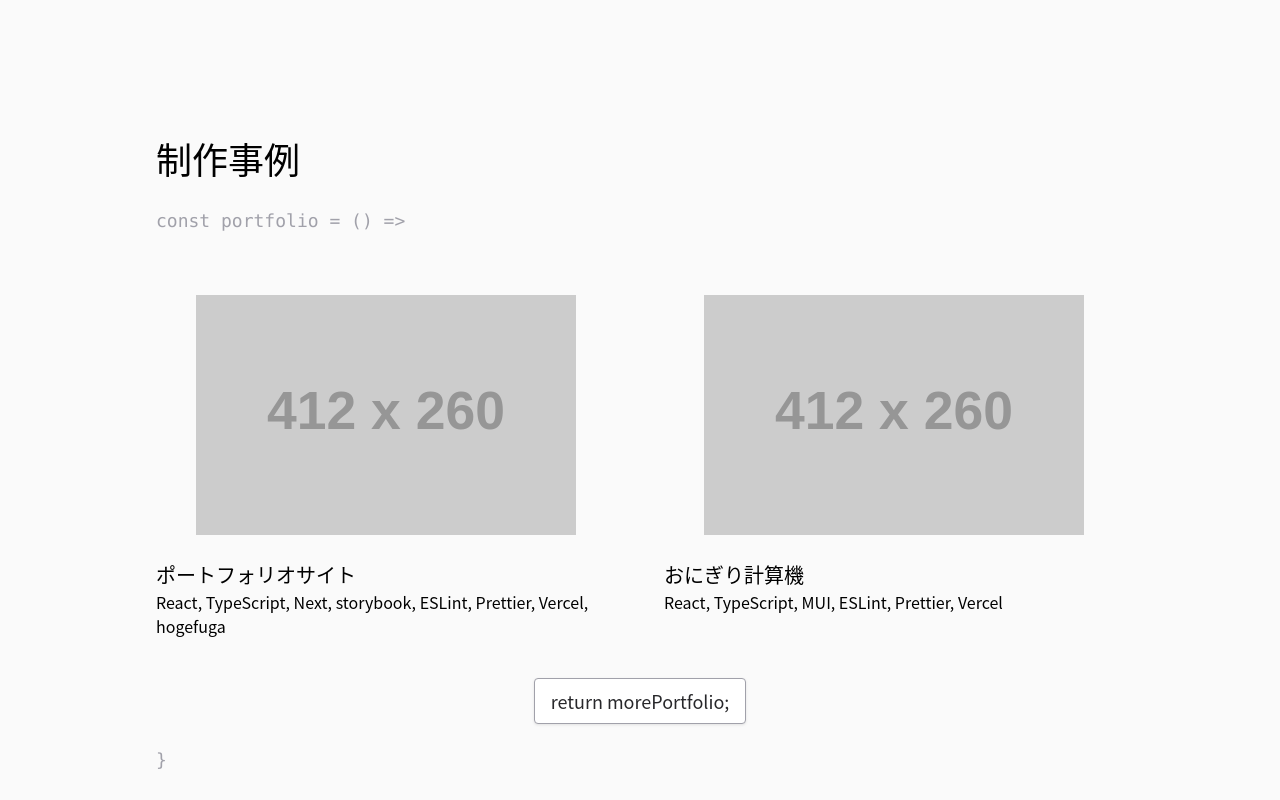
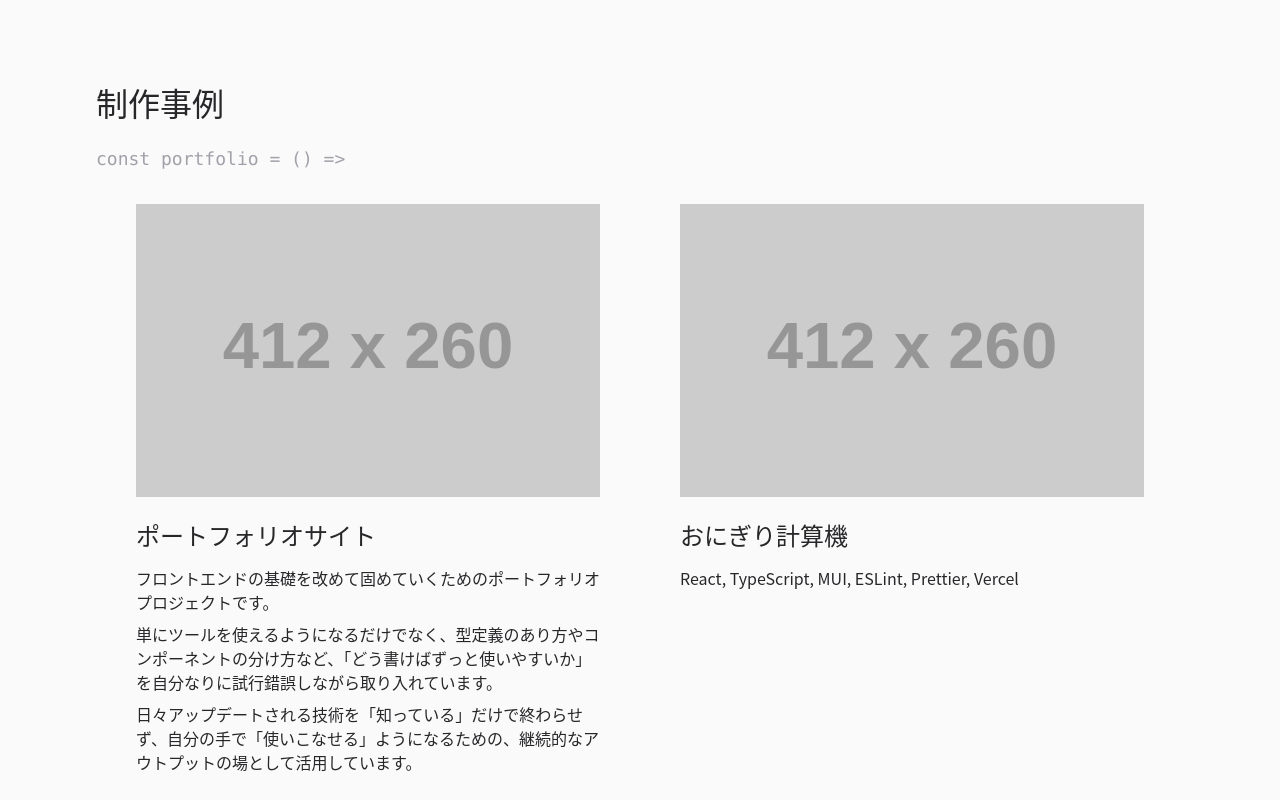
Before and after one commit to chika-create/portfolio, a Next.js app: page / in a window 1280 px wide. Shown: the part 860-1660 px from the top of the page. Built offline with nearby package versions, Linux system fonts and the light colour scheme.

Commit message:
♻ ポートフォリオリストコンポーネントのテキストを更新し、スタイルを調整。グローバルスタイルの修正と色の定義を整理。

```diff
--- a/components/PortfolioList/PortfolioList.tsx
+++ b/components/PortfolioList/PortfolioList.tsx
@@ -13,8 +13,14 @@ export const PortfolioList = () => {
           />
         </figure>
         <Title level="h3">ポートフォリオサイト</Title>
-        <p>
-          React, TypeScript, Next, storybook, ESLint, Prettier, Vercel, hogefuga
+        <p className={portfolioListStyles.text}>
+          フロントエンドの基礎を改めて固めていくためのポートフォリオプロジェクトです。
+        </p>
+        <p className={portfolioListStyles.text}>
+          単にツールを使えるようになるだけでなく、型定義のあり方やコンポーネントの分け方など、「どう書けばずっと使いやすいか」を自分なりに試行錯誤しながら取り入れています。
+        </p>
+        <p className={portfolioListStyles.text}>
+          日々アップデートされる技術を「知っている」だけで終わらせず、自分の手で「使いこなせる」ようになるための、継続的なアウトプットの場として活用しています。
         </p>
       </div>
       <div className={portfolioListStyles.content}>
@@ -26,7 +32,7 @@ export const PortfolioList = () => {
           />
         </figure>
         <Title level="h3">おにぎり計算機</Title>
-        <p>React, TypeScript, MUI, ESLint, Prettier, Vercel</p>
+        <p className={portfolioListStyles.text}>React, TypeScript, MUI, ESLint, Prettier, Vercel</p>
       </div>
     </div>
   );
--- a/styles/common/colors.scss
+++ b/styles/common/colors.scss
@@ -8,4 +8,5 @@ $gray: (
   "200": #e4e4e7,
   "300": #d4d4d8,
   "400": #a1a1aa,
+  "800": #27272A,
 );
--- a/styles/common/globals.scss
+++ b/styles/common/globals.scss
@@ -20,7 +20,7 @@ body {
   line-height: 1.5;
 }
 
-h1, h2, h3, h4, h5, h6, ul, ol, p {
+h1, h2, h3, h4, h5, h6, ul, ol, p, figure {
   margin: 0;
 }
 
--- a/styles/common/page.module.scss
+++ b/styles/common/page.module.scss
@@ -8,18 +8,16 @@
 }
 
 .main {
-  width: 1000px;
+  width: 1088px;
   box-sizing: border-box;
   margin: 0 auto;
-  padding: 0 1rem;
 }
 
 .codeText {
   display: block;
-  color: #a1a1aa;
+  color: map-get($gray, "400");
   font-size: 1.125rem;
-  line-height: 2;
-  margin-top: 1.125rem;
+  margin-top: 1.5rem;
 }
 
 @media (max-width: $breakpoint-sp) {
--- a/styles/parts/title.module.scss
+++ b/styles/parts/title.module.scss
@@ -6,15 +6,17 @@
 }
 
 .h2 {
-  font-size: 2.25rem;
+  font-size: 2rem;
   font-weight: normal;
-  margin-top: 8rem;
+  line-height: 1.2;
+  margin-top: 5rem;
 }
 
 .h3 {
-  font-size: 1.25rem;
+  font-size: 1.5rem;
   font-weight: normal;
-  margin-top: 1.25rem;
+  line-height: 1.2;
+  margin-top: 1.5rem;
 }
 
 @media (max-width: $breakpoint-sp) {
--- a/styles/portfolio/portfolioList.module.scss
+++ b/styles/portfolio/portfolioList.module.scss
@@ -2,8 +2,8 @@
 
 .box {
   display: flex;
-  gap: 48px;
-  margin-top: 2.5rem;
+  margin: 2rem 2.5rem 0;
+  gap: 5rem;
 }
 
 .content {
@@ -12,6 +12,15 @@
 
 .image {
   width: 100%;
+  display: block;
+}
+
+.text {
+  margin-top: 1rem;
+
+  &+ .text {
+    margin-top: 0.5rem;
+  }
 }
 
 @media (max-width: $breakpoint-sp) {
```
